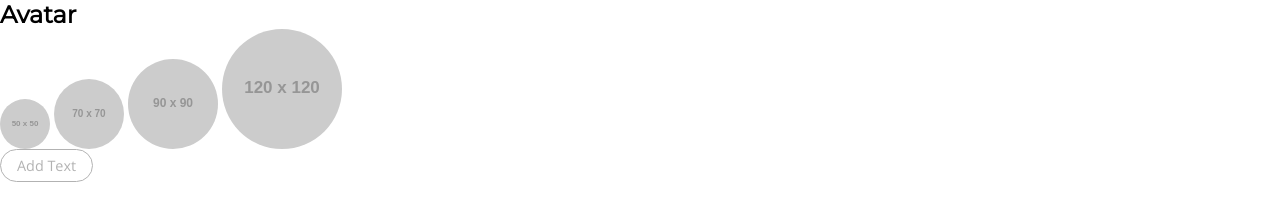
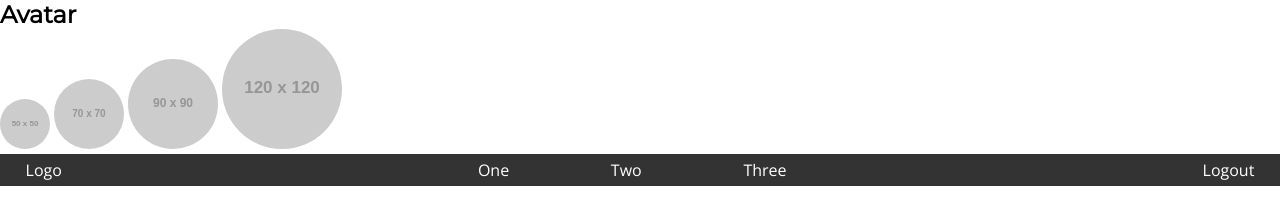
Before and after one commit to Abhicoding/Simba, a website: page index.html in a window 1280 px wide. Drawn offline with nearby package versions, Linux system fonts and the light colour scheme; placeholder pictures from the web are drawn by us.

Commit message:
Added a minimal navbar

```diff
--- a/index.html
+++ b/index.html
@@ -14,8 +14,26 @@
   <img src='http://placehold.it/70x70' alt='' class="avatar-m">
   <img src='http://placehold.it/90x90' alt='' class="avatar-l">
   <img src='http://placehold.it/120x120' alt='' class="avatar-xl">
-  <div>
-    <a class="button-l">Add Text</a>
+  <div class="wrapper">
+    <nav class='navbar'>
+      <nav class='start'>
+        <ul>
+          <li><a>Logo</a></li>
+        </ul>
+      </nav>
+      <nav class='end'>
+          <ul>
+            <li><a>Logout</a></li>
+          </ul>
+      </nav>
+      <nav class='center'>
+        <ul>
+          <li class=""><a>One</a></li>
+          <li class=""><a>Two</a></li>
+          <li class=""><a>Three</a></li>
+        </ul>
+      </nav>
+    </nav>
   </div>
 </body>
 </html>
--- a/src/scss/_button.scss
+++ b/src/scss/_button.scss
@@ -1,16 +1,31 @@
-.button-l {
+@each $i, $j in (s: 0.8, m: 0.9, l: 1.1) {
+  .btn-medium-#{$i} {
   color: #808080;
   border: 1px solid #808080;
   border-radius: 20px;
   padding: 0.5% 1.25%;
   font-weight: lighter;
-  font-size: 0.9rem;
+  font-size: #{$j}rem;
   opacity: 0.6;
-  height: 10px;
+  }
+  .btn-medium-#{$i}:hover {
+    opacity: 1;
+    text-decoration: none;
+    color: #808080
+  }
 }
 
-.button-l:hover {
-  opacity: 1;
-  text-decoration: none;
-  color: #808080
+@each $i, $j in (s: 0.8, m: 0.9, l: 1.1) {
+  .btn-twitter-#{$i} {
+    color:white;
+    border-radius: 3px;
+    padding:0.5% 1.25%;
+    font-weight: bolder;
+    font-size: #{$j}rem;
+    background-color: #D4321D;
+  }
+  .btn-twitter-#{$i}:hover {
+    text-decoration: none;
+    background-color:#B2321D;
+  }
 }
--- /dev/null
+++ b/src/scss/_navbar.scss
@@ -0,0 +1,44 @@
+div.wrapper {
+  width: 100%;
+  background-color: #333;
+  line-height: 2rem;
+}
+
+nav.navbar {
+  display: flex;
+  justify-content: space-between
+}
+
+nav {
+  ul {
+    list-style-type: none;
+    a {
+      text-decoration: none;
+      color: #fff
+    }
+  }
+}
+
+nav ul li:hover {
+  background-color: #555;
+}
+
+nav > nav.end {
+  order: 3;
+  margin-right: 2%;
+}
+
+nav > nav.start {
+  order: 1;
+  margin-left: 2%;
+}
+
+nav > nav.center {
+  order: 2;
+  width: 40%;
+}
+
+nav > ul {
+  display: flex;
+  justify-content: space-evenly;
+}
--- a/src/scss/main.scss
+++ b/src/scss/main.scss
@@ -2,6 +2,8 @@
 
 @import 'avatar.scss';
 @import 'button.scss';
+@import 'navbar.scss';
+@import 'dropdown.scss';
 
 html, * {
     margin: 0;
@@ -19,5 +21,4 @@ h1, h2, h3 {
 
 .grid-container {
     display: grid;
-
 }
```
Also changed, not shown: public/css/main.css.
